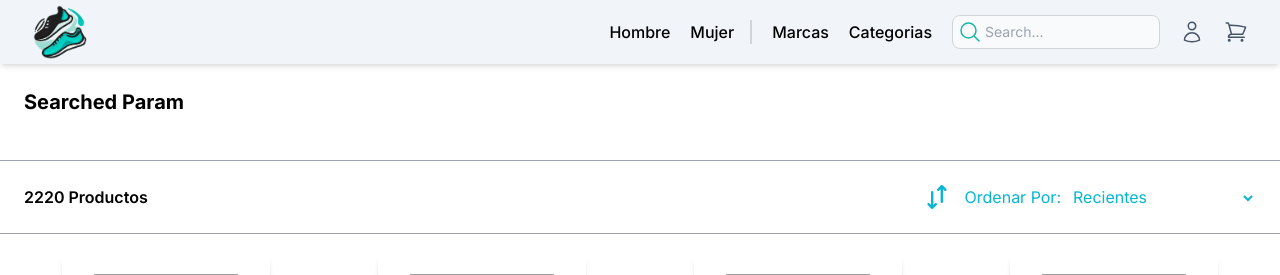
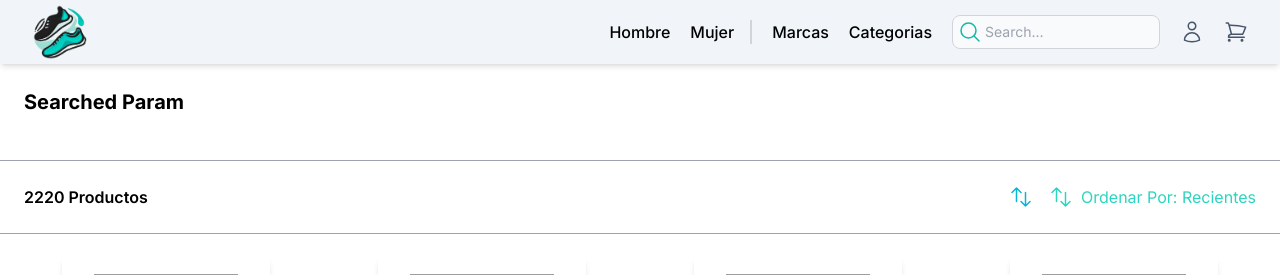
Before and after one commit to hecsolmay/walkstyle-web, a Next.js app: page /search in a window 1280 px wide. Shown: the top 275 px of the page. Built offline with nearby package versions, Linux system fonts and the light colour scheme; grey boxes are pictures that could not be loaded.

Commit message:
change filter by products

```diff
--- a/src/components/filter-select-category.tsx
+++ b/src/components/filter-select-category.tsx
@@ -1,23 +1,54 @@
-// Reemplaza con el ícono que desees utilizar
+'use client'
+
+import { FilterSearchIcon } from '@/components/icons'
+import { SortKeys, sortLinks, type SortKey } from '@/contants/navlinks'
+import { cn } from '@/utils/cn'
+import Link from 'next/link'
+import { useSearchParams } from 'next/navigation'
+import { useEffect, useRef, useState } from 'react'
 
 export function ProductFilter () {
+  const [showSort, setShowSort] = useState(false)
+  const divRef = useRef<HTMLDivElement>(null)
+  const searchParams = useSearchParams()
+  const sort = searchParams.get('sort') as SortKey | null
+
+  const sortedParam = SortKeys[sort ?? 'recents']
+
+  useEffect(() => {
+    const clickOutSide = (e: MouseEvent) => {
+      const contains = divRef.current?.contains(e.target as Node) ?? false
+      if (!contains && e.target !== divRef.current) {
+        setShowSort(false)
+      }
+    }
+
+    window.addEventListener('click', clickOutSide)
+
+    return () => {
+      window.removeEventListener('click', clickOutSide)
+    }
+  }, [])
+
+  const handleClick = () => {
+    setShowSort(!showSort)
+  }
+
   return (
-    <div className="flex items-center">
-      <label className="mr-2 text-cyan-500">
-        Ordenar Por:
-      </label>
-      <div className="normal-case">
-        <select
-          className=" cursor-pointer bg-transparent text-cyan-500"
-        >
-          <option value="recientes">Recientes</option>
-          <option value="mayorAMenor">Mayor a Menor precio</option>
-          <option value="menorAMayor">Menor a Mayor precio</option>
-          <option value="AZ">A-Z</option>
-          <option value="ZA">Z-A</option>
-        </select>
+    <div ref={divRef} onClick={handleClick} className="relative flex cursor-pointer items-center gap-2 text-teal-400">
+      <FilterSearchIcon />
+      <div className='flex'>
+        <p>Ordenar Por</p>
+        <span className='hidden md:block'>: {sortedParam}</span>
+      </div>
+      <ul className={cn('text-slate-800 absolute right-14 translate-x-1/2 top-[125%] border border-slate-400 bg-white shadow transition-opacity duration-300', showSort ? 'visible opacity-100' : 'invisible opacity-0')}>
+        {sortLinks.map(({ href, label }) => (
+          <li key={href} className='cursor-pointer text-center transition-all hover:bg-slate-200 hover:text-slate-600'>
+            <Link className='block px-4 py-2 ' href={href}>{label}</Link>
+          </li>
+        ))}
 
-      </div>
+      </ul>
     </div>
   )
 }
--- a/src/components/icons.tsx
+++ b/src/components/icons.tsx
@@ -32,9 +32,8 @@ export function ShoppingCartIcon ({ className = '' }: IconProps) {
 
 export function FilterSearchIcon ({ className = '' }: IconProps) {
   return (
-    <svg aria-hidden="true" xmlns="http://www.w3.org/2000/svg" fill="none" viewBox="0 0 16 20" className={cn(defaultSize, className)}>
-
-      <path stroke="currentColor" strokeLinecap="round" strokeLinejoin="round" strokeWidth="2" d="M4 6v13m0 0 3-3m-3 3-3-3m11-2V1m0 0L9 4m3-3 3 3"/>
+    <svg className={cn(defaultSize, className)} fill="none" stroke="currentColor" strokeWidth="1.5" viewBox="0 0 24 24" aria-hidden="true">
+      <path strokeLinecap="round" strokeLinejoin="round" d="M3 7.5L7.5 3m0 0L12 7.5M7.5 3v13.5m13.5 0L16.5 21m0 0L12 16.5m4.5 4.5V7.5"></path>
     </svg>
   )
 }
--- a/src/contants/navlinks.ts
+++ b/src/contants/navlinks.ts
@@ -51,3 +51,36 @@ export const dropdownAdminLinks: NavLinks[] = [
     href: '/'
   }
 ]
+
+export const sortLinks: NavLinks[] = [
+  {
+    label: 'Recientes',
+    href: '?sort=recents'
+  },
+  {
+    label: '$ - $$$',
+    href: '?sort=price-asc'
+  },
+  {
+    label: '$$$ - $',
+    href: '?sort=price-desc'
+  },
+  {
+    label: 'A - Z',
+    href: '?sort=name-asc'
+  },
+  {
+    label: 'Z - A',
+    href: '?sort=name-desc'
+  }
+]
+
+export type SortKey = 'recents' | 'price-asc' | 'price-desc' | 'name-asc' | 'name-desc'
+
+export const SortKeys: Record<SortKey, string> = {
+  recents: 'Recientes',
+  'price-asc': '$ - $$$',
+  'price-desc': '$$$ - $',
+  'name-asc': 'A - Z',
+  'name-desc': 'Z - A'
+}
```
